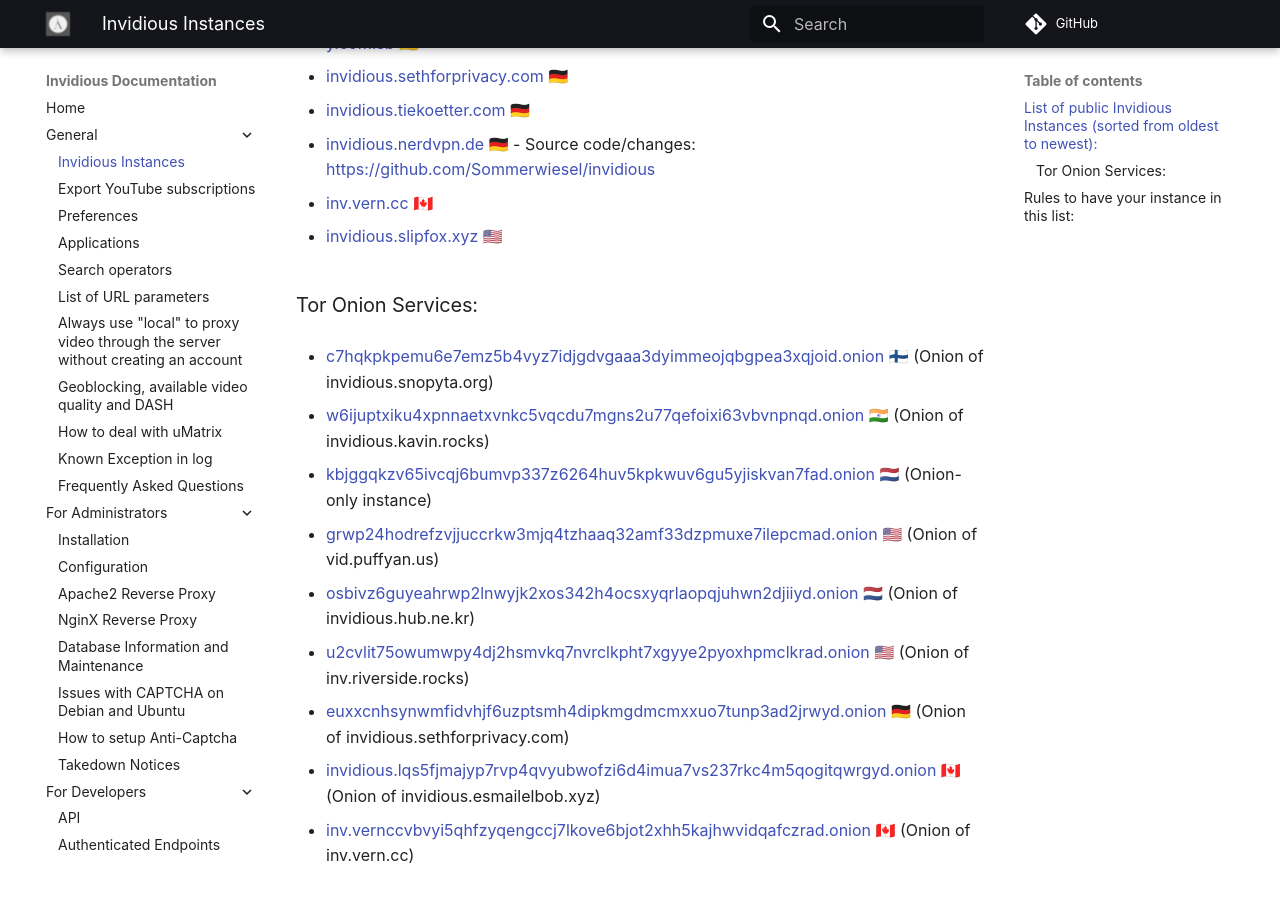
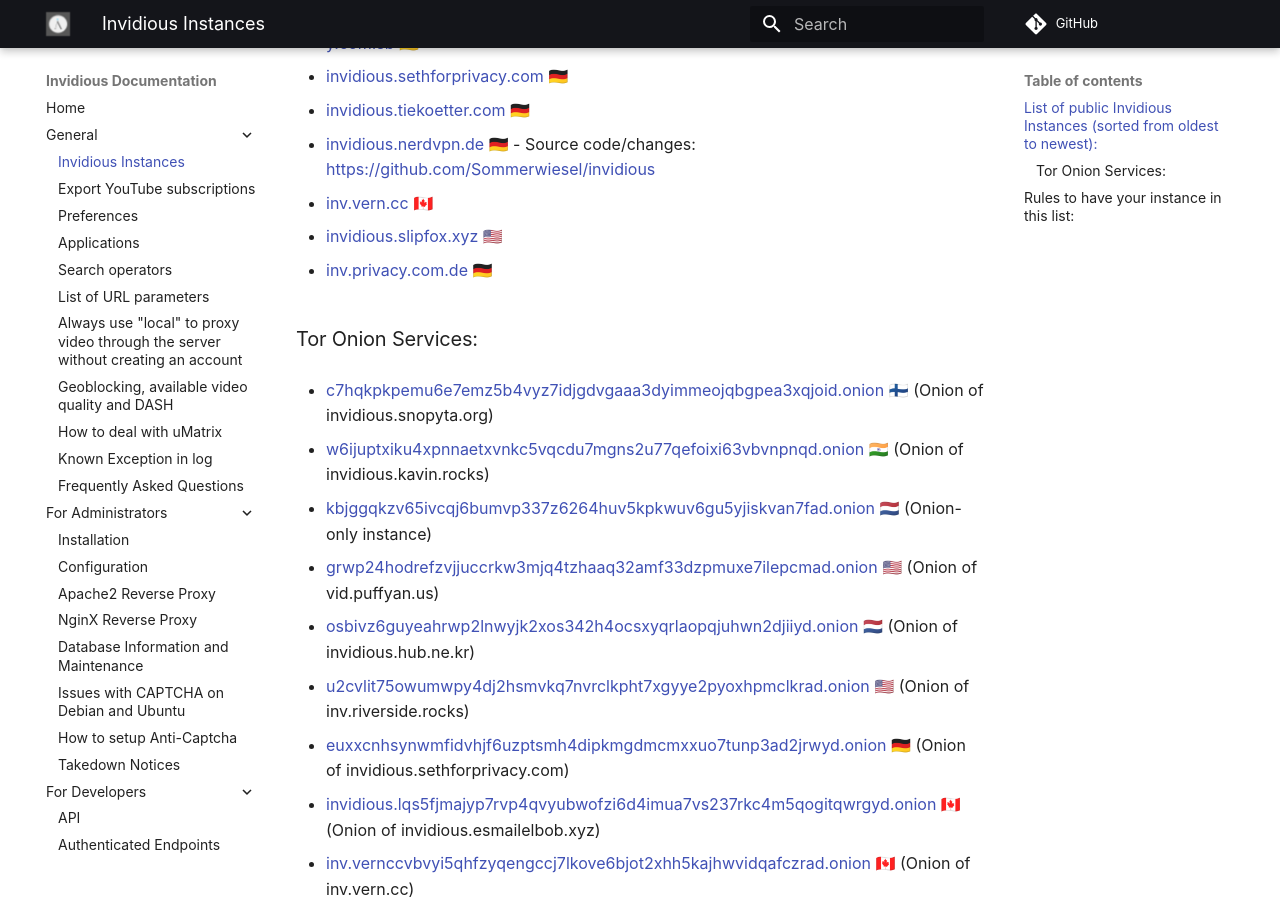
Before and after one commit to iv-org/documentation, an MkDocs documentation site: the page built from docs/instances.md, in a window 1280 px wide and 900 px high, scrolled down 911 px. Built offline with MkDocs 1.6.1 and Material for MkDocs 9.7.7, drawn with Linux system fonts in a browser that asks for light colours; comment, search, counter and statistics services are not loaded.

```diff
--- a/docs/instances.md
+++ b/docs/instances.md
@@ -46,6 +46,8 @@
 
 * [invidious.slipfox.xyz](https://invidious.slipfox.xyz) 🇺🇸
 
+* [inv.privacy.com.de](https://inv.privacy.com.de) 🇩🇪
+
 ### Tor Onion Services:
 * [c7hqkpkpemu6e7emz5b4vyz7idjgdvgaaa3dyimmeojqbgpea3xqjoid.onion](http://c7hqkpkpemu6e7emz5b4vyz7idjgdvgaaa3dyimmeojqbgpea3xqjoid.onion) 🇫🇮 (Onion of invidious.snopyta.org)
 
```
